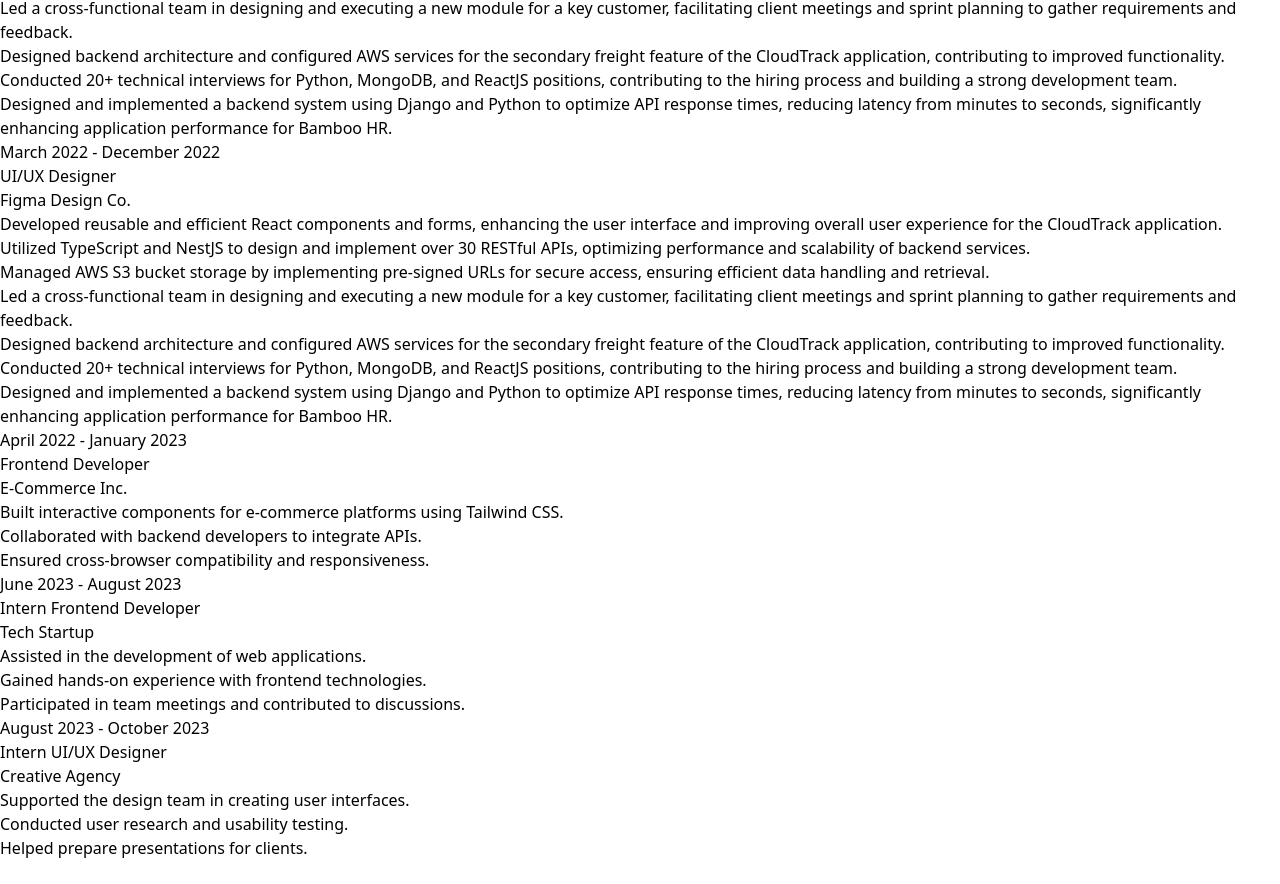
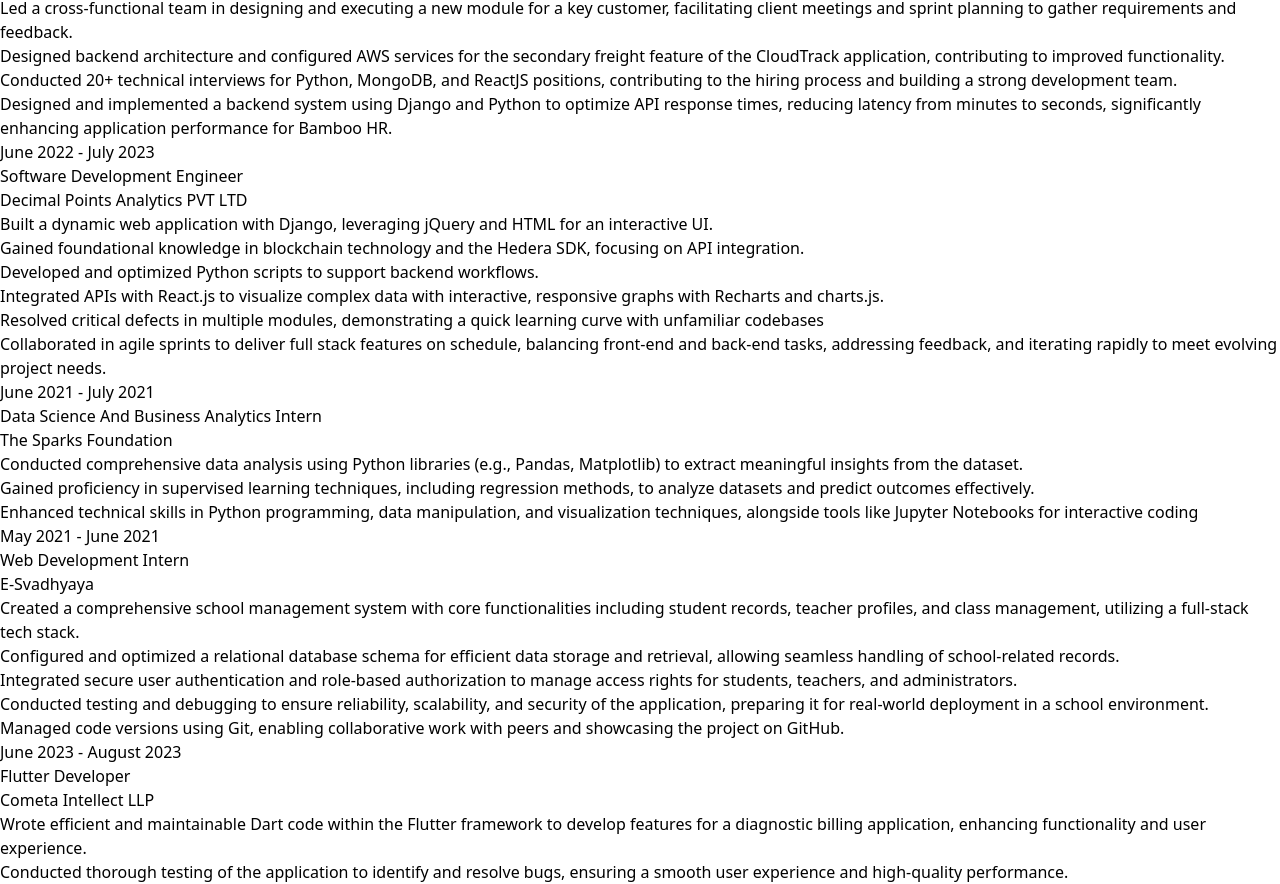
Before and after one commit to yash211/portfolio, a React (Vite) app: page / in a window 1280 px wide. Shown: the part 1550-2434 px from the top of the page. Before the commit the page ends 2410 px from the top, so only its background shows below. Built offline with nearby package versions, Linux system fonts and the light colour scheme.

Commit message:
added bullet points in exp section

```diff
--- a/src/Experience.jsx
+++ b/src/Experience.jsx
@@ -2,8 +2,8 @@
     const jobs = [
         {
 
-            title: "Software Development Engineer",
-            company: "Cloudesign Solution Pvt Ltd",
+            title: "Software Development Engineer-I",
+            company: "Cloudesign Solution PVT LTD",
             type: "Full-time",
             duration: "July 2023 - Current",
             tasks: [
@@ -18,56 +18,55 @@
         },
         {
 
-            title: "UI/UX Designer",
-            company: "Figma Design Co.",
+            title: "Software Development Engineer",
+            company: "Decimal Points Analytics PVT LTD",
             type: "Full-time",
-            duration: "March 2022 - December 2022", // Added duration
+            duration: "June 2022 - July 2023",
             tasks: [
-                "Developed reusable and efficient React components and forms, enhancing the user interface and improving overall user experience for the CloudTrack application.",
-                "Utilized TypeScript and NestJS to design and implement over 30 RESTful APIs, optimizing performance and scalability of backend services.",
-                "Managed AWS S3 bucket storage by implementing pre-signed URLs for secure access, ensuring efficient data handling and retrieval.",
-                "Led a cross-functional team in designing and executing a new module for a key customer, facilitating client meetings and sprint planning to gather requirements and feedback.",
-                "Designed backend architecture and configured AWS services for the secondary freight feature of the CloudTrack application, contributing to improved functionality.",
-                "Conducted 20+ technical interviews for Python, MongoDB, and ReactJS positions, contributing to the hiring process and building a strong development team.",
-                "Designed and implemented a backend system using Django and Python to optimize API response times, reducing latency from minutes to seconds, significantly enhancing application performance for Bamboo HR."
+                "Built a dynamic web application with Django, leveraging jQuery and HTML for an interactive UI.",
+                "Gained foundational knowledge in blockchain technology and the Hedera SDK, focusing on API integration.",
+                "Developed and optimized Python scripts to support backend workflows.",
+                "Integrated APIs with React.js to visualize complex data with interactive, responsive graphs with Recharts and charts.js.",
+                "Resolved critical defects in multiple modules, demonstrating a quick learning curve with unfamiliar codebases",
+                "Collaborated in agile sprints to deliver full stack features on schedule, balancing front-end and back-end tasks, addressing feedback, and iterating rapidly to meet evolving project needs."
             ],
         },
         {
-            date: "April 2022",
-            title: "Frontend Developer",
-            company: "E-Commerce Inc.",
-            type: "Full-time",
-            duration: "April 2022 - January 2023", // Added duration
+            title: "Data Science And Business Analytics Intern",
+            company: "The Sparks Foundation",
+            type: "Internship",
+            duration: "June 2021 - July 2021",
             tasks: [
-                "Built interactive components for e-commerce platforms using Tailwind CSS.",
-                "Collaborated with backend developers to integrate APIs.",
-                "Ensured cross-browser compatibility and responsiveness.",
+                "Conducted comprehensive data analysis using Python libraries (e.g., Pandas, Matplotlib) to extract meaningful insights from the dataset.",
+                "Gained proficiency in supervised learning techniques, including regression methods, to analyze datasets and predict outcomes effectively.",
+                "Enhanced technical skills in Python programming, data manipulation, and visualization techniques, alongside tools like Jupyter Notebooks for interactive coding",
             ],
         },
         {
-            date: "June 2023",
-            title: "Intern Frontend Developer",
-            company: "Tech Startup",
+            title: "Web Development Intern",
+            company: "E-Svadhyaya",
             type: "Internship",
-            duration: "June 2023 - August 2023", // Added duration
+            duration: "May 2021 - June 2021",
             tasks: [
-                "Assisted in the development of web applications.",
-                "Gained hands-on experience with frontend technologies.",
-                "Participated in team meetings and contributed to discussions.",
+                "Created a comprehensive school management system with core functionalities including student records, teacher profiles, and class management, utilizing a full-stack tech stack.",
+                "Configured and optimized a relational database schema for efficient data storage and retrieval, allowing seamless handling of school-related records.",
+                "Integrated secure user authentication and role-based authorization to manage access rights for students, teachers, and administrators.",
+                "Conducted testing and debugging to ensure reliability, scalability, and security of the application, preparing it for real-world deployment in a school environment.",
+                "Managed code versions using Git, enabling collaborative work with peers and showcasing the project on GitHub.",
+
             ],
         },
         {
-            date: "August 2023",
-            title: "Intern UI/UX Designer",
-            company: "Creative Agency",
+            title: "Flutter Developer",
+            company: "Cometa Intellect LLP",
             type: "Internship",
-            duration: "August 2023 - October 2023", // Added duration
+            duration: "June 2023 - August 2023",
             tasks: [
-                "Supported the design team in creating user interfaces.",
-                "Conducted user research and usability testing.",
-                "Helped prepare presentations for clients.",
+                "Wrote efficient and maintainable Dart code within the Flutter framework to develop features for a diagnostic billing application, enhancing functionality and user experience.",
+                "Conducted thorough testing of the application to identify and resolve bugs, ensuring a smooth user experience and high-quality performance."
             ],
         },
+
     ];
 
     return (
@@ -102,7 +101,7 @@
                                     </h3>
                                 </div>
                                 <h4 className="text-lg text-rose-900">{job.company}</h4>
-                                <ul className="mt-1 text-sm text-gray-600 list-disc list-inside">
+                                <ul className="mt-1 pt-2 text-sm text-gray-600 list-disc list-inside">
                                     {job.tasks.map((task, taskIndex) => (
                                         <li className="text-md text-black" key={taskIndex}>{task}</li>
                                     ))}
```
